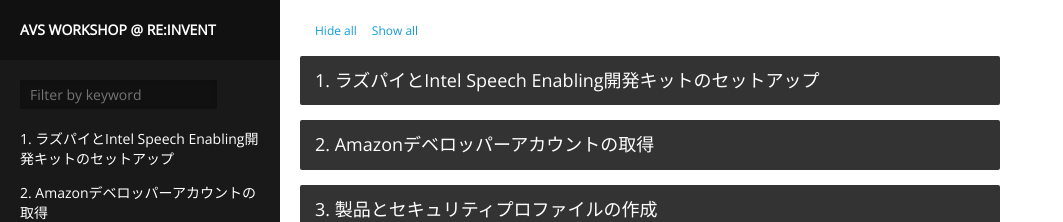
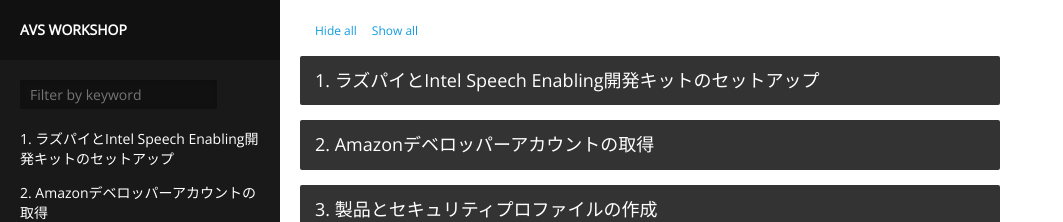
Before and after one commit to avs-dvk-workshop/JP, a Jekyll site: the page built from index.html, in a window 1280 px wide. Shown: the top 222 px of the page, without its empty margins (0-1063 px from the left). Built offline with Jekyll 4.4.1, drawn with Linux system fonts in a browser that asks for light colours.

Commit message:
JP Translate
Change Titile

```diff
--- a/_config.yml
+++ b/_config.yml
@@ -3,4 +3,4 @@ exclude: ['README.markdown']
 permalink: ':title'
 highlighter: 'pygments'
 safe: false
-title: 'AVS Workshop @ Re:Invent'
+title: 'AVS Workshop'
```
